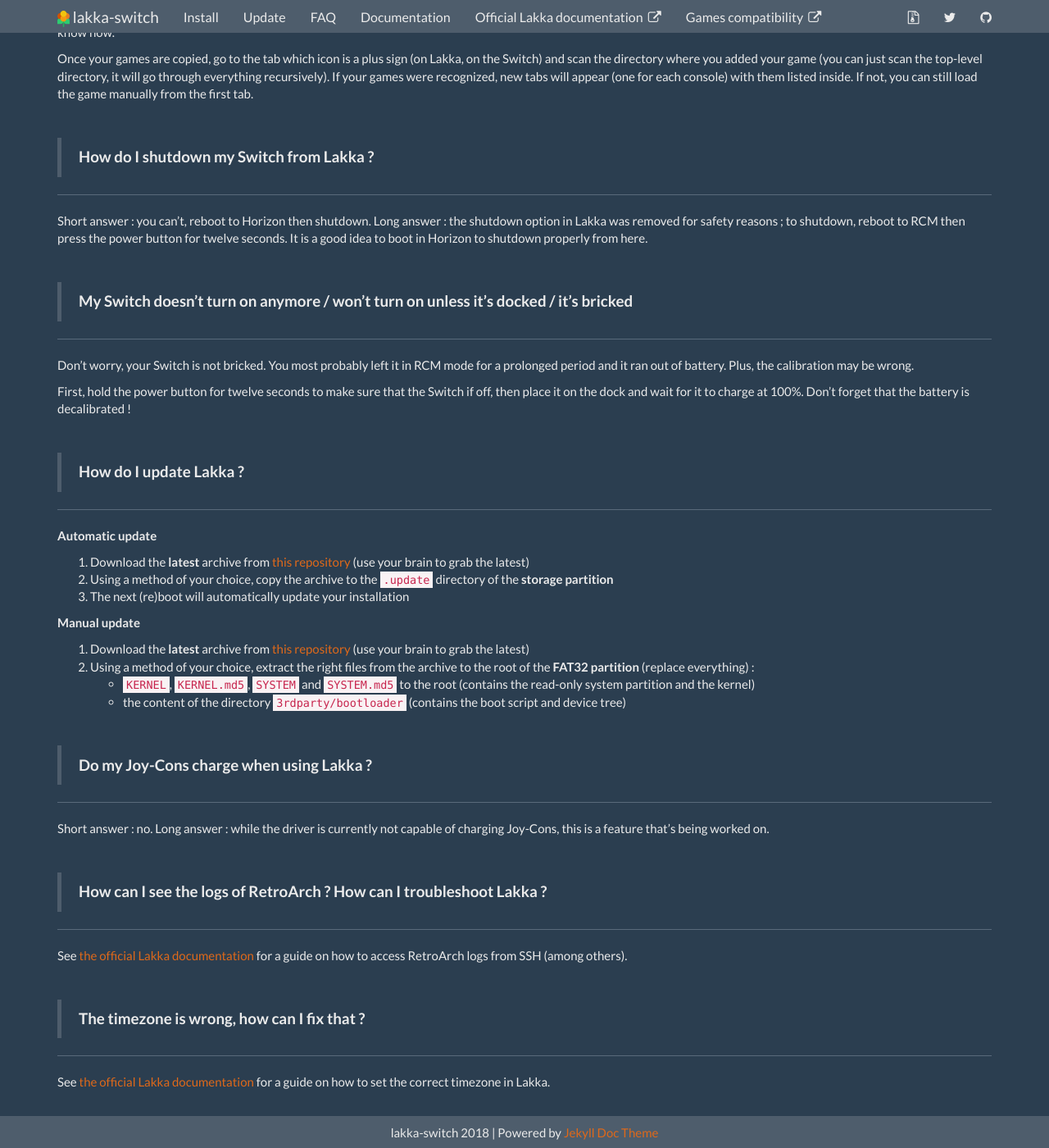
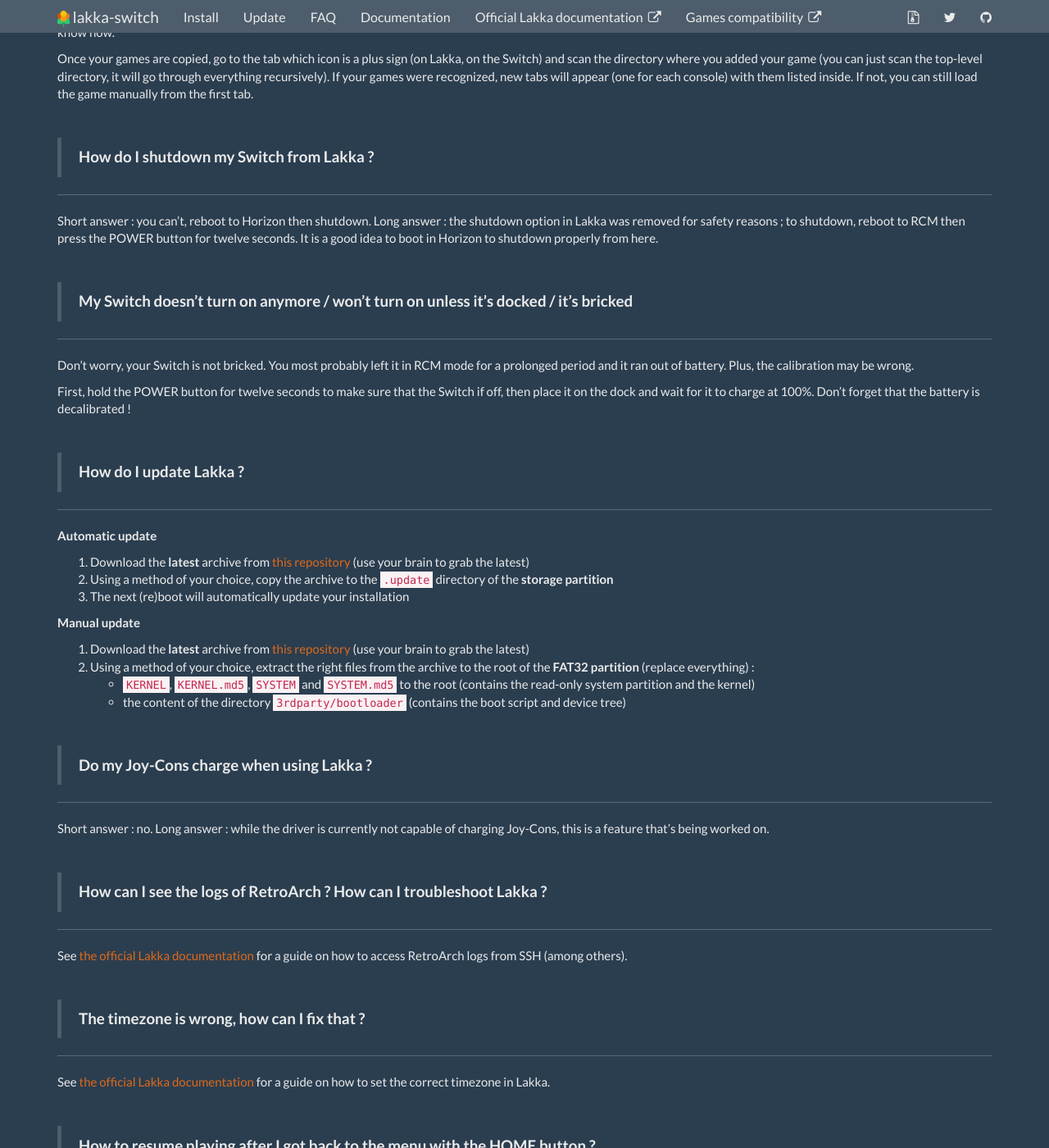
Before and after one commit to lakka-switch/documentation, a Jekyll site: the page built from faq.md, in a window 1280 px wide and 1400 px high, scrolled down 2299 px. Shown: the whole window at 82% size. Built offline with Jekyll 4.4.1, drawn with Linux system fonts in a browser that asks for light colours; nearby versions of some CDN libraries; some of the changed text lies outside the part shown.

Commit message:
Update faq.md

```diff
--- a/faq.md
+++ b/faq.md
@@ -97,7 +97,7 @@
 
 ***
 
-Short answer : you can't, reboot to Horizon then shutdown. Long answer : the shutdown option in Lakka was removed for safety reasons ; to shutdown, reboot to RCM then press the power button for twelve seconds. It is a good idea to boot in Horizon to shutdown properly from here.
+Short answer : you can't, reboot to Horizon then shutdown. Long answer : the shutdown option in Lakka was removed for safety reasons ; to shutdown, reboot to RCM then press the POWER button for twelve seconds. It is a good idea to boot in Horizon to shutdown properly from here.
 
 &nbsp;
 > **My Switch doesn't turn on anymore / won't turn on unless it's docked / it's bricked**
@@ -106,7 +106,7 @@
 
 Don't worry, your Switch is not bricked. You most probably left it in RCM mode for a prolonged period and it ran out of battery. Plus, the calibration may be wrong.
 
-First, hold the power button for twelve seconds to make sure that the Switch if off, then place it on the dock and wait for it to charge at 100%. Don't forget that the battery is decalibrated !
+First, hold the POWER button for twelve seconds to make sure that the Switch if off, then place it on the dock and wait for it to charge at 100%. Don't forget that the battery is decalibrated !
 
 &nbsp;
 > **How do I update Lakka ?**
@@ -146,3 +146,12 @@
 ***
 
 See [the official Lakka documentation](http://www.lakka.tv/doc/Troubleshooting-Lakka/) for a guide on how to set the correct timezone in Lakka.
+
+&nbsp;
+> **How to resume playing after I got back to the menu with the HOME button ?**
+
+***
+
+The Resume option can be reached in two ways :
+1. First tab > Quick menu
+2. Current game entry in your playlists (aka "console" tabs)
```
